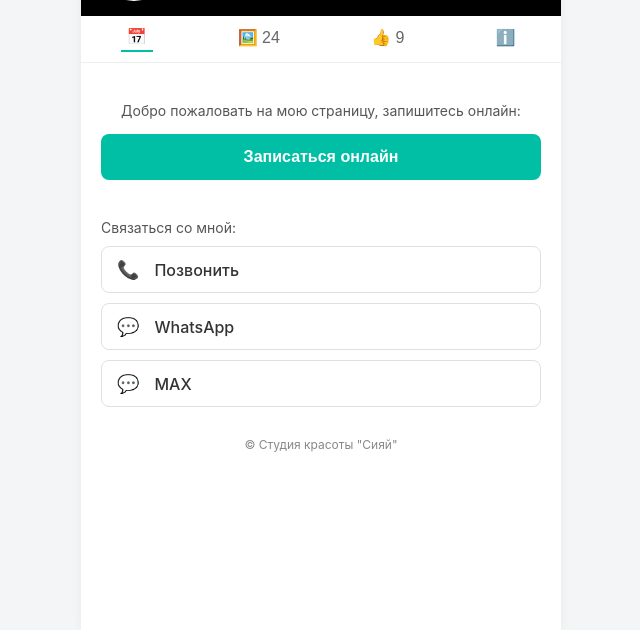
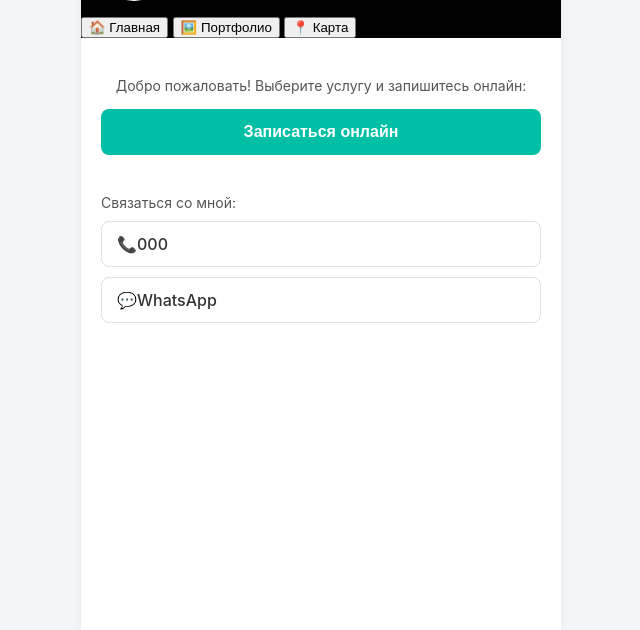
Before and after one commit to AKFJhceuhcqaf/Site-html, a Python web app: template templates/index.html in a window 1280 px wide. Shown: the part 210-840 px from the top of the page, without its empty margins (319-959 px from the left). Run offline with Jinja, Linux system fonts and the light colour scheme; the template is opened without the code that fills it: most values are stand-ins (such as "Sample title", 1, 10 or a date in 2020); grey boxes marked "Sample" are stand-in pictures; grey boxes are pictures that could not be loaded.

Commit message:
Update index.html

```diff
--- a/templates/index.html
+++ b/templates/index.html
@@ -1,213 +1,117 @@
 <!DOCTYPE html>
-<html lang="ru">
+<html lang="{{ lang }}">
 <head>
     <meta charset="UTF-8">
     <meta name="viewport" content="width=device-width, initial-scale=1.0">
-    <title>Рогожина Екатерина — Студия красоты "Сияй"</title>
+    <title>{{ data.name }} — Студия красоты</title>
     <link rel="stylesheet" href="{{ url_for('static', filename='style.css') }}">
 </head>
 <body>
     <div class="container">
-        <!-- Шапка профиля -->
+        <!-- Шапка с переключателем языка -->
         <div class="profile-header">
             <div class="profile-banner">
-                <div class="lang-switch">🇷🇺 Рус ▾</div>
+                <div class="lang-dropdown">
+                    <span class="lang-btn">🇷🇺 {{ lang | upper }} ▾</span>
+                    <div class="lang-content">
+                        <a href="/?lang=ru">🇷🇺 Русский</a>
+                        <a href="/?lang=en">🇬🇧 English</a>
+                    </div>
+                </div>
             </div>
             <div class="profile-info">
-                <img src="https://images.unsplash.com/photo-1534528741775-53994a69daeb?w=150" alt="Екатерина" class="avatar">
+                <img src="{{ data.avatar_url }}" alt="Мастер" class="avatar">
                 <div class="profile-text">
-                    <h1>Рогожина Екатерина</h1>
-                    <p>Перманентный макияж, Brow мастер, Наращивание ресниц</p>
+                    <h1>{{ data.name }}</h1>
+                    <p>{% if lang == 'en' %}{{ data.bio_en }}{% else %}{{ data.bio_ru }}{% endif %}</p>
                     <p class="address">Оренбург, Ул. Планерная д. 4 кв 3</p>
                 </div>
             </div>
-            <!-- Кликабельные вкладки навигации -->
-            <div class="profile-nav">
-                <button class="nav-btn active" onclick="switchTab('booking', this)">📅</button>
-                <button class="nav-btn" onclick="switchTab('portfolio', this)">🖼️ 24</button>
-                <button class="nav-btn" onclick="switchTab('reviews', this)">👍 9</button>
-                <button class="nav-btn" onclick="switchTab('info', this)">ℹ️</button>
+
+            <!-- Наше собственное меню навигации -->
+            <div class="custom-menu">
+                <button class="menu-item active" onclick="showSection('main-section', this)">🏠 {% if lang == 'en' %}Home{% else %}Главная{% endif %}</button>
+                <button class="menu-item" onclick="showSection('portfolio-section', this)">🖼️ {% if lang == 'en' %}Portfolio{% else %}Портфолио{% endif %}</button>
+                <button class="menu-item" onclick="showSection('map-section', this)">📍 {% if lang == 'en' %}Map & Contacts{% else %}Карта{% endif %}</button>
             </div>
         </div>
 
-        <!-- Вкладка 1: Главная / Запись -->
-        <div id="tab-booking" class="tab-content active">
+        <!-- Раздел 1: Главная / Запись -->
+        <div id="main-section" class="content-section active-section">
             <div class="booking-section">
-                <p>Добро пожаловать на мою страницу, запишитесь онлайн:</p>
-                <button class="btn-primary" onclick="openBookingModal()">Записаться онлайн</button>
+                <p>{% if lang == 'en' %}Welcome! Book online easily:{% else %}Добро пожаловать! Выберите услугу и запишитесь онлайн:{% endif %}</p>
+                <button class="btn-primary" onclick="openBookingModal()">{% if lang == 'en' %}Book Online{% else %}Записаться онлайн{% endif %}</button>
             </div>
+
             <div class="contacts-section">
-                <p>Связаться со мной:</p>
-                <a href="tel:+79510354835" class="contact-card">
-                    <span class="icon phone">📞</span>
-                    <span>Позвонить</span>
+                <p>{% if lang == 'en' %}Contact me:{% else %}Связаться со мной:{% endif %}</p>
+                <a href="tel:{{ data.phone }}" class="contact-card">
+                    <span>📞</span> <span>{{ data.phone }}</span>
                 </a>
-                <a href="https://wa.me/79510354835" class="contact-card">
-                    <span class="icon whatsapp">💬</span>
-                    <span>WhatsApp</span>
-                </a>
-                <a href="#" class="contact-card">
-                    <span class="icon max">💬</span>
-                    <span>MAX</span>
+                <a href="https://wa.me/{{ data.phone | replace('+', '') }}" class="contact-card">
+                    <span>💬</span> <span>WhatsApp</span>
                 </a>
             </div>
         </div>
 
-        <!-- Вкладка 2: Портфолио -->
-        <div id="tab-portfolio" class="tab-content" style="display: none;">
+        <!-- Раздел 2: Портфолио -->
+        <div id="portfolio-section" class="content-section" style="display:none;">
             <div class="section-block">
-                <h3>Портфолио:</h3>
+                <h3>{% if lang == 'en' %}My Works{% else %}Мои работы{% endif %}</h3>
                 <div class="portfolio-grid">
-                    <img src="https://images.unsplash.com/photo-1512496015851-a90fb38ba796?w=300" alt="Работа">
-                    <img src="https://images.unsplash.com/photo-1522337360788-8b13dee7a37e?w=300" alt="Работа">
-                    <img src="https://images.unsplash.com/photo-1560066984-138dadb4c035?w=300" alt="Работа">
+                    <img src="https://images.unsplash.com/photo-1512496015851-a90fb38ba796?w=300" alt="Work">
+                    <img src="https://images.unsplash.com/photo-1522337360788-8b13dee7a37e?w=300" alt="Work">
+                    <img src="https://images.unsplash.com/photo-1560066984-138dadb4c035?w=300" alt="Work">
                 </div>
             </div>
         </div>
 
-        <!-- Вкладка 3: Отзывы -->
-        <div id="tab-reviews" class="tab-content" style="display: none;">
+        <!-- Раздел 3: Карта и Адрес -->
+        <div id="map-section" class="content-section" style="display:none;">
             <div class="section-block">
-                <h3>Отзывы:</h3>
-                <div class="review-card">
-                    <strong>Ксения</strong> <span class="review-date">04.06.2026</span>
-                    <p>Большое спасибо, всё прекрасно! Реснички очень понравились. Рекомендую ⭐⭐⭐⭐⭐</p>
-                </div>
-                <div class="review-card">
-                    <strong>Романова Юлия</strong> <span class="review-date">20.01.2026</span>
-                    <p>Катя самый замечательный мастер, просто ресничная фея! Хожу к ней 6 лет ❤️</p>
+                <h3>{% if lang == 'en' %}Location{% else %}Как нас найти{% endif %}</h3>
+                <p><strong>{% if lang == 'en' %}Address{% else %}Адрес{% endif %}:</strong> Оренбург, Ул. Планерная д. 4 кв 3</p>
+
+                <!-- Встроенная Яндекс Карта (интегрированная) -->
+                <div class="map-container" style="margin-top: 15px; border-radius: 8px; overflow: hidden;">
+                    <iframe src="https://yandex.ru/map-widget/v1/?um=constructor%3A366055c9dcf986504a55855f46cf0fa389028cd97e034e320573e8dbdd7f16ef&amp;source=constructor" width="100%" height="300" frameborder="0"></iframe>
                 </div>
             </div>
         </div>
-
-        <!-- Вкладка 4: Информация -->
-        <div id="tab-info" class="tab-content" style="display: none;">
-            <div class="section-block info-padding">
-                <h3>Информация:</h3>
-                <p><strong>Адрес:</strong> Оренбург, Ул. Планерная д. 4 кв 3</p>
-                <p><strong>График работы:</strong> Пн-Сб с 09:00 до 20:00</p>
-                <p><strong>Телефон:</strong> +7 (951) 035-48-35</p>
-            </div>
-        </div>
-
-        <!-- Подвал (лишняя реклама удалена) -->
-        <div class="footer">
-            <p>© Студия красоты "Сияй"</p>
-        </div>
     </div>
 
-    <!-- Модальное окно выбора услуг -->
+    <!-- Модальное окно записи -->
     <div id="bookingModal" class="modal">
         <div class="modal-content">
-            <div class="modal-header">
-                <span class="close-btn" onclick="closeBookingModal()">&times;</span>
-                <h2>Выбор услуг</h2>
-                <p>Рогожина Екатерина</p>
-            </div>
-
+            <span class="close-btn" onclick="closeBookingModal()">&times;</span>
+            <h2>{% if lang == 'en' %}Online Booking{% else %}Онлайн-запись{% endif %}</h2>
             <form action="/book" method="POST" class="services-form">
-                <!-- Наращивание ресниц -->
-                <div class="service-category">
-                    <div class="category-title">НАРАЩИВАНИЕ РЕСНИЦ</div>
-                    <label class="service-item">
-                        <div class="service-info">
-                            <span class="s-name">ЛЭД наращивание - объём 4-5 D - изгиб L, M</span>
-                            <span class="s-price">от 2 000 ₽, 2 час. 30 мин.</span>
-                        </div>
-                        <input type="radio" name="service" value="ЛЭД наращивание 4-5D (2000₽)" required>
-                    </label>
-                    <label class="service-item">
-                        <div class="service-info">
-                            <span class="s-name">ЛЭД наращивание , объём 2,3 D</span>
-                            <span class="s-price">от 1 900 ₽, 2 час. 30 мин.</span>
-                        </div>
-                        <input type="radio" name="service" value="ЛЭД наращивание 2,3D (1900₽)">
-                    </label>
-                    <label class="service-item">
-                        <div class="service-info">
-                            <span class="s-name">Наращивание ресниц 2-3D</span>
-                            <span class="s-price">от 1 700 ₽, 2 час. 30 мин.</span>
-                        </div>
-                        <input type="radio" name="service" value="Наращивание ресниц 2-3D (1700₽)">
-                    </label>
-                    <label class="service-item">
-                        <div class="service-info">
-                            <span class="s-name">Наращивание ресниц 4D</span>
-                            <span class="s-price">от 1 800 ₽, 2 час. 30 мин.</span>
-                        </div>
-                        <input type="radio" name="service" value="Наращивание ресниц 4D (1800₽)">
-                    </label>
-                </div>
-
-                <!-- Оформление бровей -->
-                <div class="service-category">
-                    <div class="category-title">ОФОРМЛЕНИЕ БРОВЕЙ</div>
-                    <label class="service-item">
-                        <div class="service-info">
-                            <span class="s-name">Архитектура бровей и окрашивание краской</span>
-                            <span class="s-price">от 600 ₽, 30 мин.</span>
-                        </div>
-                        <input type="radio" name="service" value="Архитектура и краска (600₽)">
-                    </label>
-                    <label class="service-item">
-                        <div class="service-info">
-                            <span class="s-name">Долговременная укладка бровей</span>
-                            <span class="s-price">от 1 000 ₽, 50 мин.</span>
-                        </div>
-                        <input type="radio" name="service" value="Долговременная укладка (1000₽)">
-                    </label>
-                </div>
-
-                <!-- Перманентный макияж -->
-                <div class="service-category">
-                    <div class="category-title">ПЕРМАНЕНТНЫЙ МАКИЯЖ</div>
-                    <label class="service-item">
-                        <div class="service-info">
-                            <span class="s-name">Перманентный макияж бровей</span>
-                            <span class="s-price">от 3 000 ₽, 2 час. 30 мин.</span>
-                        </div>
-                        <input type="radio" name="service" value="Перманент бровей (3000₽)">
-                    </label>
-                    <label class="service-item">
-                        <div class="service-info">
-                            <span class="s-name">Перманентный макияж губ</span>
-                            <span class="s-price">от 3 000 ₽, 2 час. 30 мин.</span>
-                        </div>
-                        <input type="radio" name="service" value="Перманент губ (3000₽)">
-                    </label>
-                </div>
-
-                <div class="client-details">
-                    <h3>Ваши данные для записи:</h3>
+                <label class="service-item">
+                    <span>ЛЭД наращивание ресниц (2000 ₽)</span>
+                    <input type="radio" name="service" value="ЛЭД наращивание (2000₽)" required>
+                </label>
+                <label class="service-item">
+                    <span>Архитектура бровей (600 ₽)</span>
+                    <input type="radio" name="service" value="Архитектура бровей (600₽)">
+                </label>
+                <div class="client-details" style="margin-top: 15px;">
                     <input type="text" name="client_name" placeholder="Ваше имя" required class="input-field">
-                    <input type="tel" name="client_phone" placeholder="Номер телефона" required class="input-field">
-                    <button type="submit" class="btn-submit">Подтвердить запись</button>
+                    <input type="tel" name="client_phone" placeholder="Телефон" required class="input-field">
+                    <button type="submit" class="btn-submit">{% if lang == 'en' %}Confirm{% else %}Подтвердить{% endif %}</button>
                 </div>
             </form>
         </div>
     </div>
 
     <script>
-        function switchTab(tabId, btn) {
-            document.querySelectorAll('.tab-content').forEach(el => el.style.display = 'none');
-            document.getElementById('tab-' + tabId).style.display = 'block';
-
-            document.querySelectorAll('.nav-btn').forEach(b => b.classList.remove('active'));
+        function showSection(sectionId, btn) {
+            document.querySelectorAll('.content-section').forEach(el => el.style.display = 'none');
+            document.getElementById(sectionId).style.display = 'block';
+            document.querySelectorAll('.menu-item').forEach(b => b.classList.remove('active'));
             btn.classList.add('active');
         }
-
-        function openBookingModal() {
-            document.getElementById('bookingModal').style.display = 'block';
-        }
-        function closeBookingModal() {
-            document.getElementById('bookingModal').style.display = 'none';
-        }
-        window.onclick = function(event) {
-            let modal = document.getElementById('bookingModal');
-            if (event.target == modal) {
-                modal.style.display = "none";
-            }
-        }
+        function openBookingModal() { document.getElementById('bookingModal').style.display = 'block'; }
+        function closeBookingModal() { document.getElementById('bookingModal').style.display = 'none'; }
     </script>
 </body>
 </html>
```
